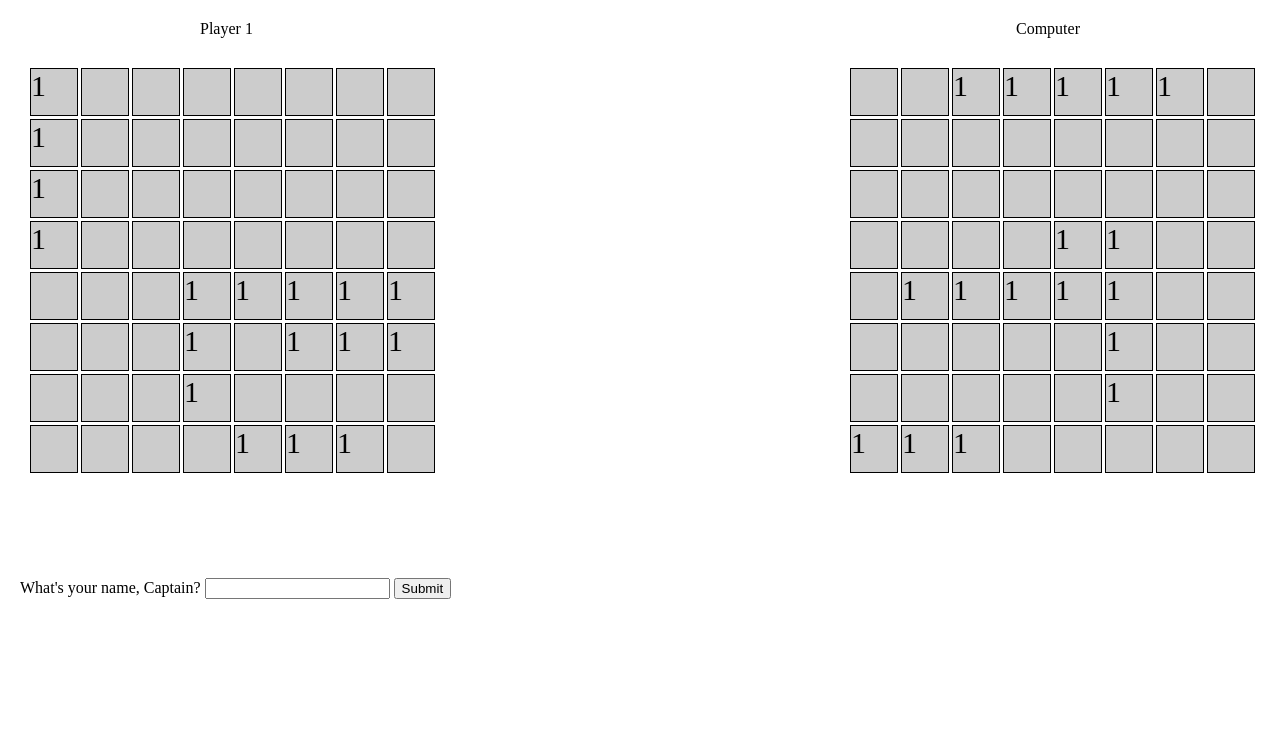
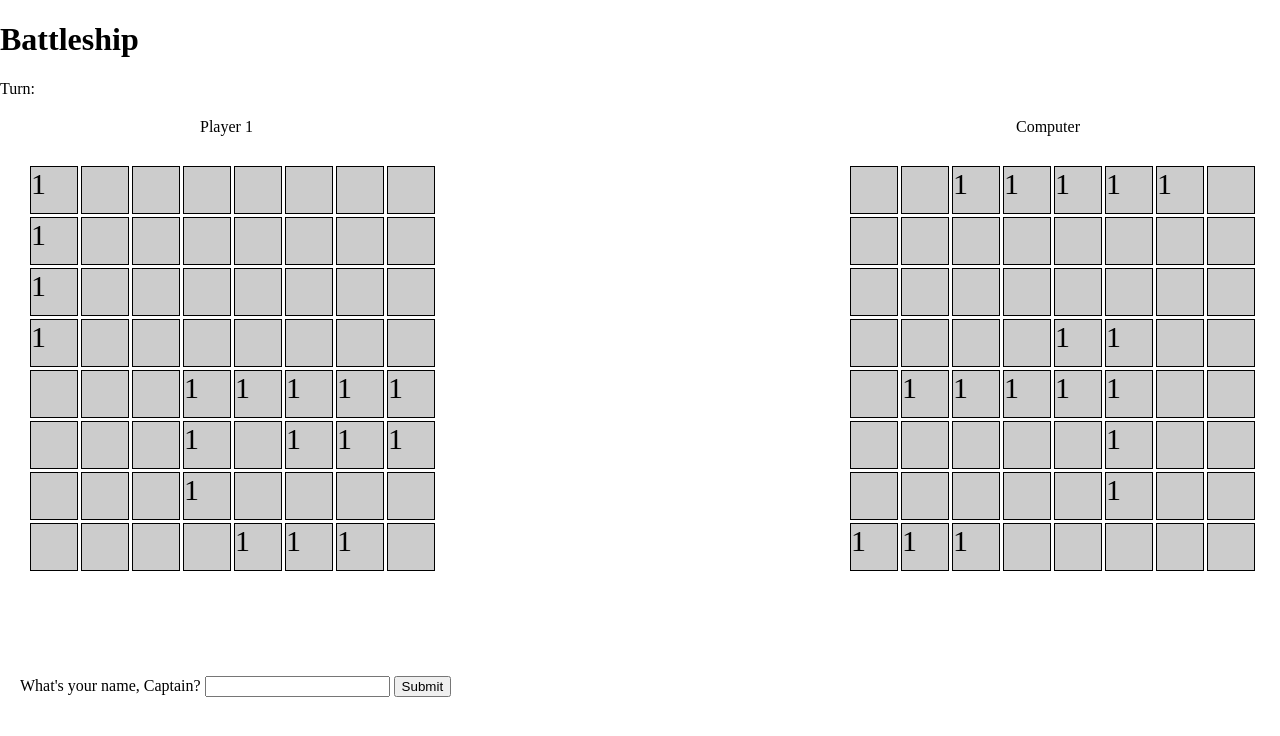
Before and after one commit to Garun-123/Battleship, a plain HTML site: page index.html in a window 1280 px wide. Drawn offline with Linux system fonts and the light colour scheme.

Commit message:
Add heading in layout and div for turn

```diff
--- a/index.html
+++ b/index.html
@@ -7,6 +7,8 @@
     <link rel="stylesheet" href="style.css">
 </head>
 <body>
+    <h1>Battleship</h1>
+    <div class="turn">Turn: </div>
     <div class="player-name">
         <div class="player1">Player 1</div>
         <div class="computer">Computer</div>
```
